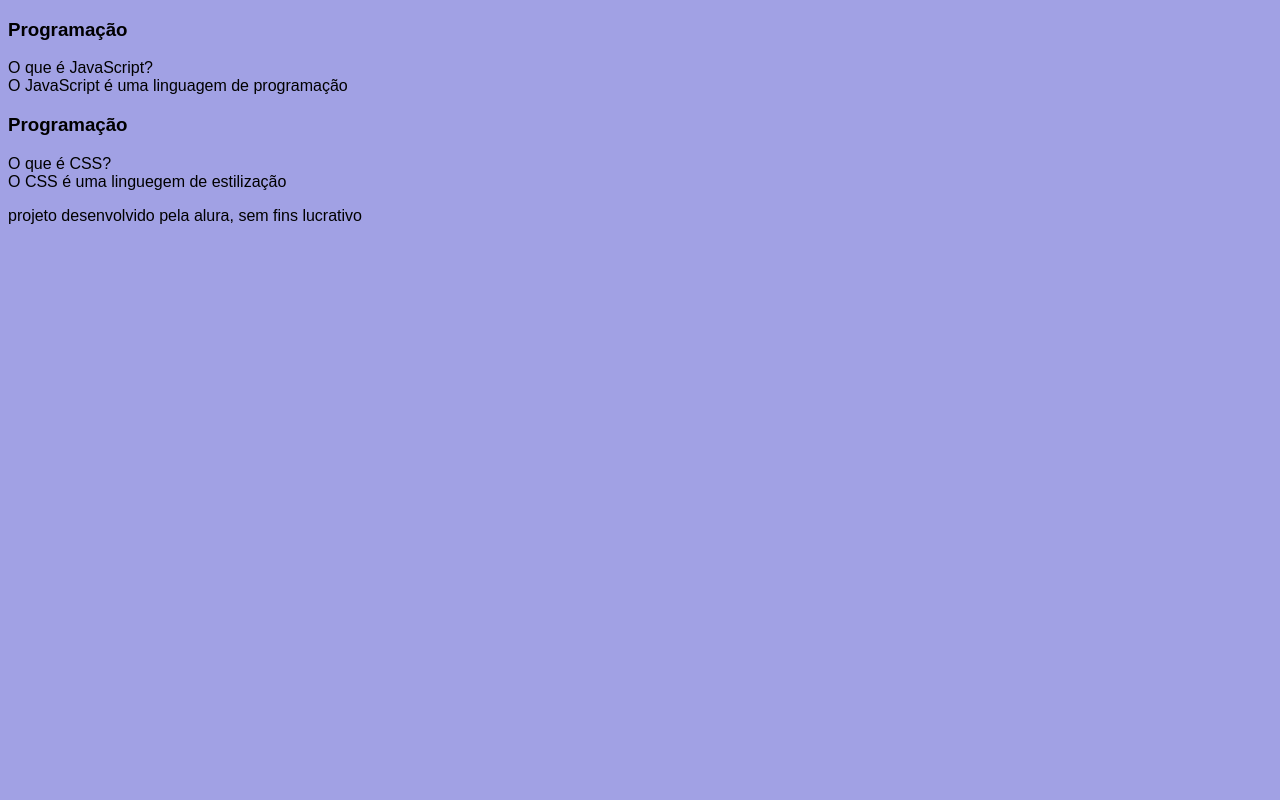
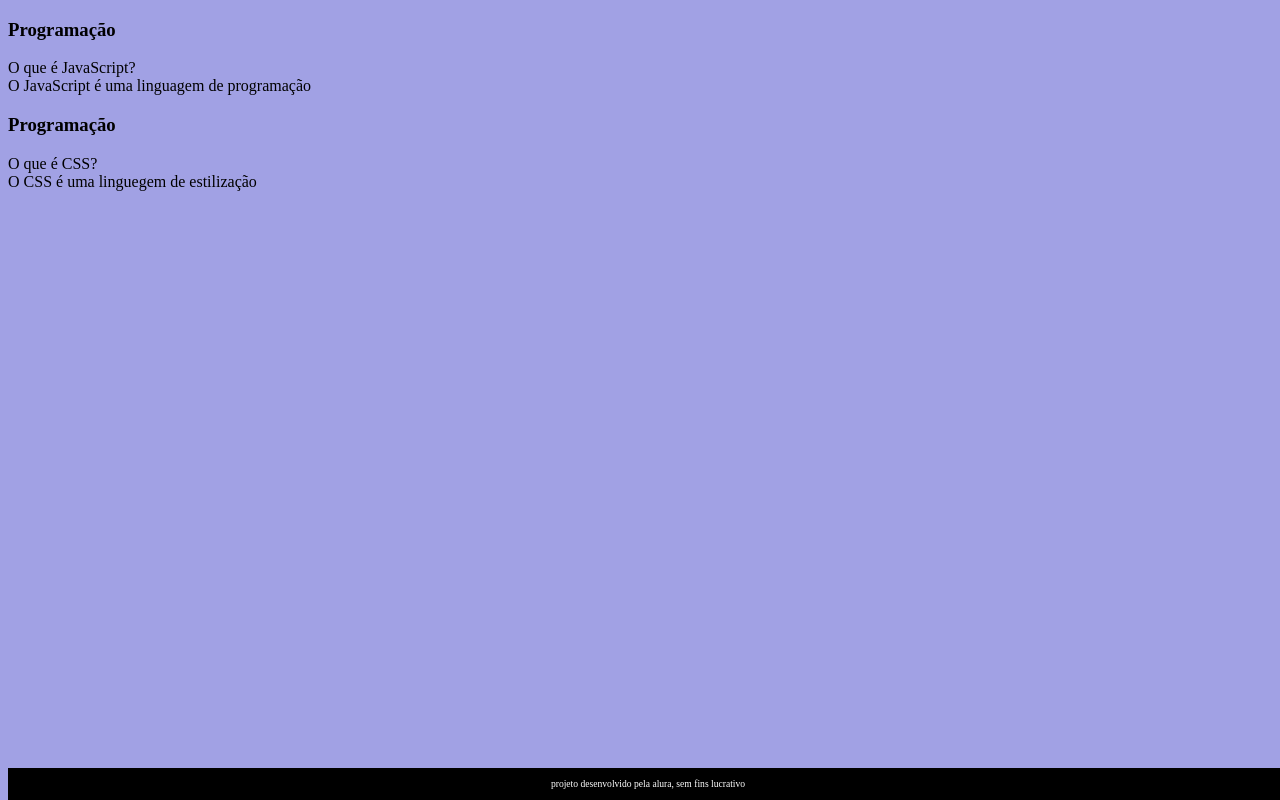
Before and after one commit to Nataliaotto16/flashcard, a plain HTML site: page index.html in a window 1280 px wide. Drawn offline with Linux system fonts and the light colour scheme; a web font is replaced by a local one.

Commit message:
Add files via upload

```diff
--- a/assets/style.css
+++ b/assets/style.css
@@ -1,15 +1,29 @@
-
 @import url('https://fonts.googleapis.com/css2?family=Edu+AU+VIC+WA+NT+Guides:wght@400..700&display=swap');
 
-body{
+body {
     background-color: rgb(161, 161, 228);
-    font-family: "Bai Jamjuree", sans-serif;
-    font-weight: 400;
-    font-style: normal;
 }
-footer{
-    background-color: aqua
-    color:gainsboro
 
+footer {
+    background-color: black;
+    color: white;
+    bottom: 0;
+    position: fixed;
+    width: 100%;
+    height: 2rem
+}
 
+footer p {
+    text-align: center;
+    font-size: 0.6rem;
 }
+
+font-family: "Bai Jamjuree",
+sans-serif;
+font-weight: 400;
+font-style: normal;
+}
+
+footer {
+    background-color: aqua color:gainsboro
+}
```
